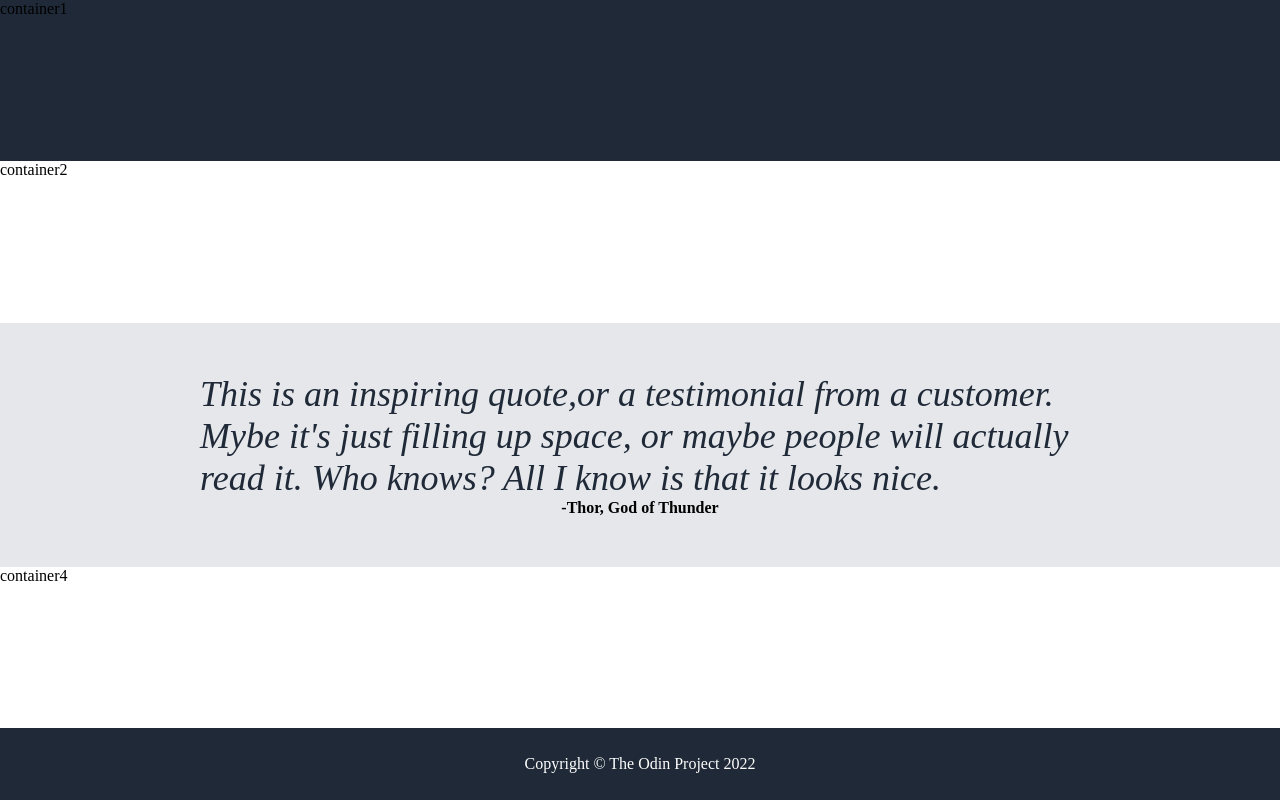
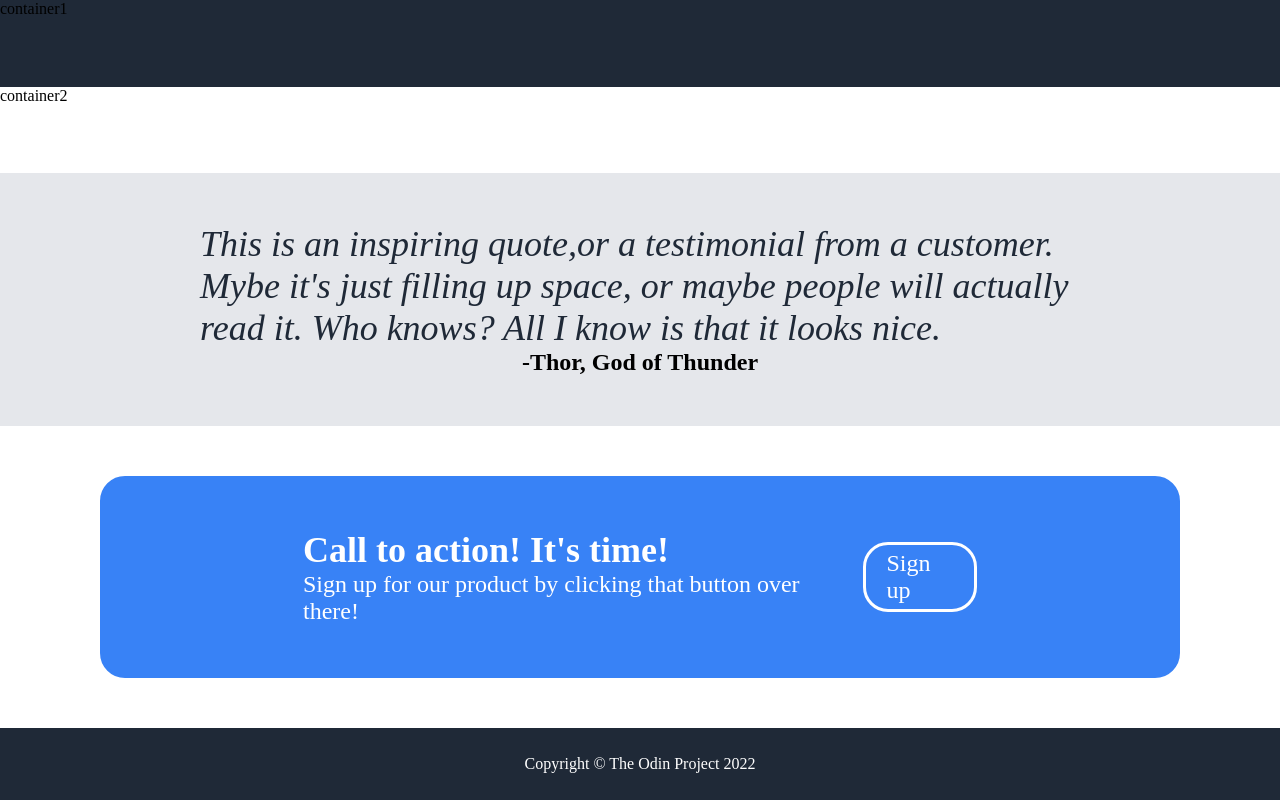
Before and after one commit to Ypakce/flexbox-design, a plain HTML site: page index.html in a window 1280 px wide. Drawn offline with Linux system fonts and the light colour scheme.

Commit message:
make container4

```diff
--- a/index.html
+++ b/index.html
@@ -13,7 +13,15 @@
                 <div class="author">-Thor, God of Thunder</div>
             </div>
         </div>
-        <div class="container4">container4</div>
+        <div class="container4">
+            <div class="bluebox">
+                <div class="button-text">
+                    <div class="text-header">Call to action! It's time!</div>
+                    <div>Sign up for our product by clicking that button over there!</div>
+                </div>
+                <div class="button">Sign up</div>
+            </div>
+        </div>
         <div class="footer">Copyright &#169 The Odin Project 2022 </div>
     </body>
 </html>
--- a/style.css
+++ b/style.css
@@ -4,6 +4,7 @@ body {
     height: 100vh;
     display: flex;
     flex-direction: column;
+    justify-content: space-between;
 }
 
 .container1 {
@@ -26,18 +27,43 @@ body {
     flex-direction: column;
     align-items: center;
 }
-.c3-body .quote{
+.container3 .c3-body .quote{
     font-size: 36px;
     font-style: italic;
     color: #1F2937;
 }
-.c3-body .author{
+.container3 .c3-body .author{
+    font-size: 24px;
     font-weight: bold;
 }
 
 .container4 {
     background-color: white;
+    padding: 50px 100px;
     flex: 1;
+    display: flex;
+    justify-content: center;
+    align-items: center;
+}
+.container4 .bluebox{
+    border-radius: 25px;
+    border: 3px solid #3882f6;
+    padding: 50px 200px;
+    background-color: #3882f6;
+    color: white;
+    font-size: 24px;
+    display: flex;
+    gap: 50px;
+    align-items: center;
+}
+.container4 .bluebox .text-header{
+    font-size: 36px;
+    font-weight: bold;
+}
+.container4 .bluebox .button{
+    border-radius: 25px;
+    border: 3px solid white;
+    padding: 5px 20px;
 }
 
 .footer {
```
